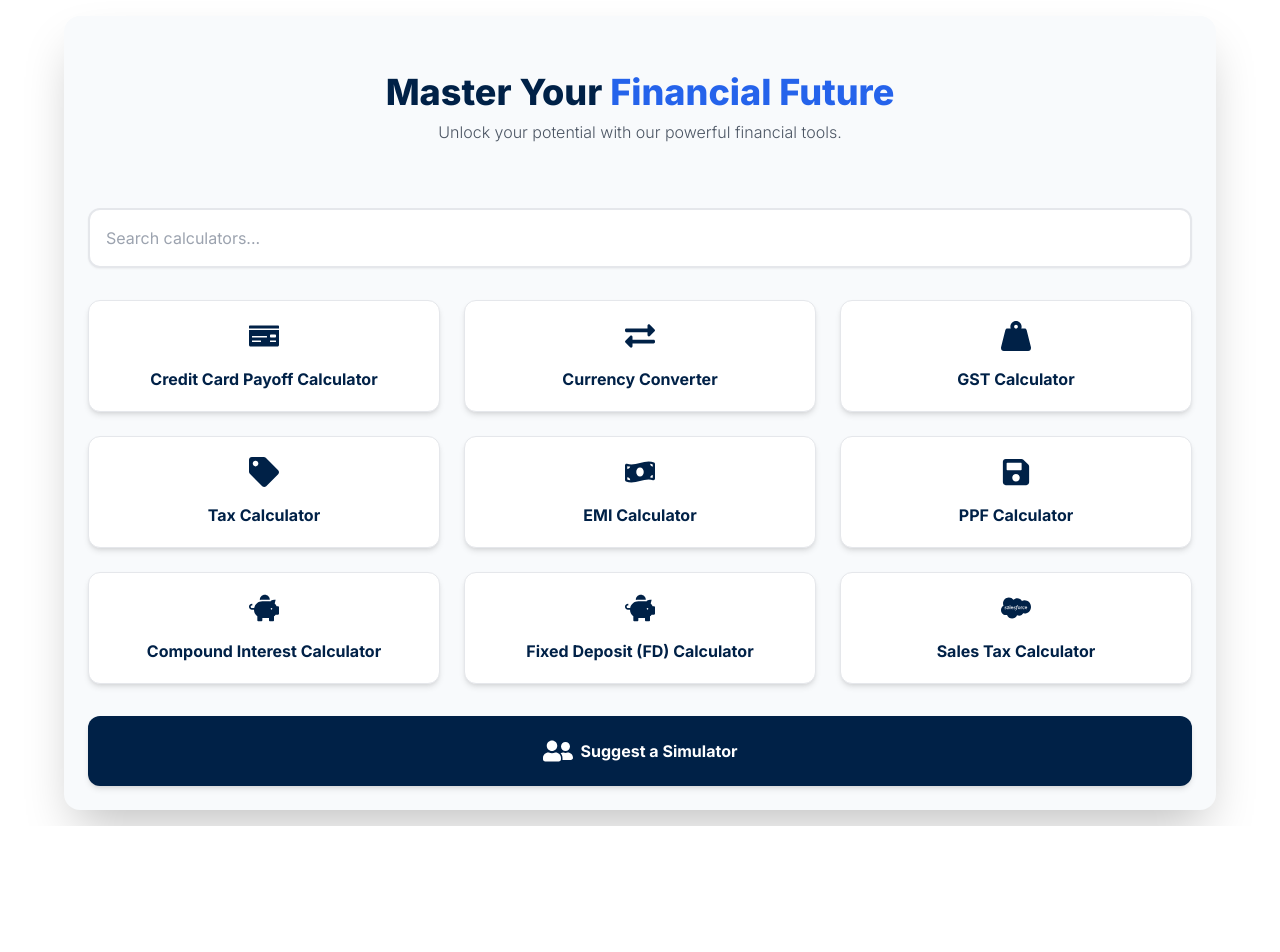
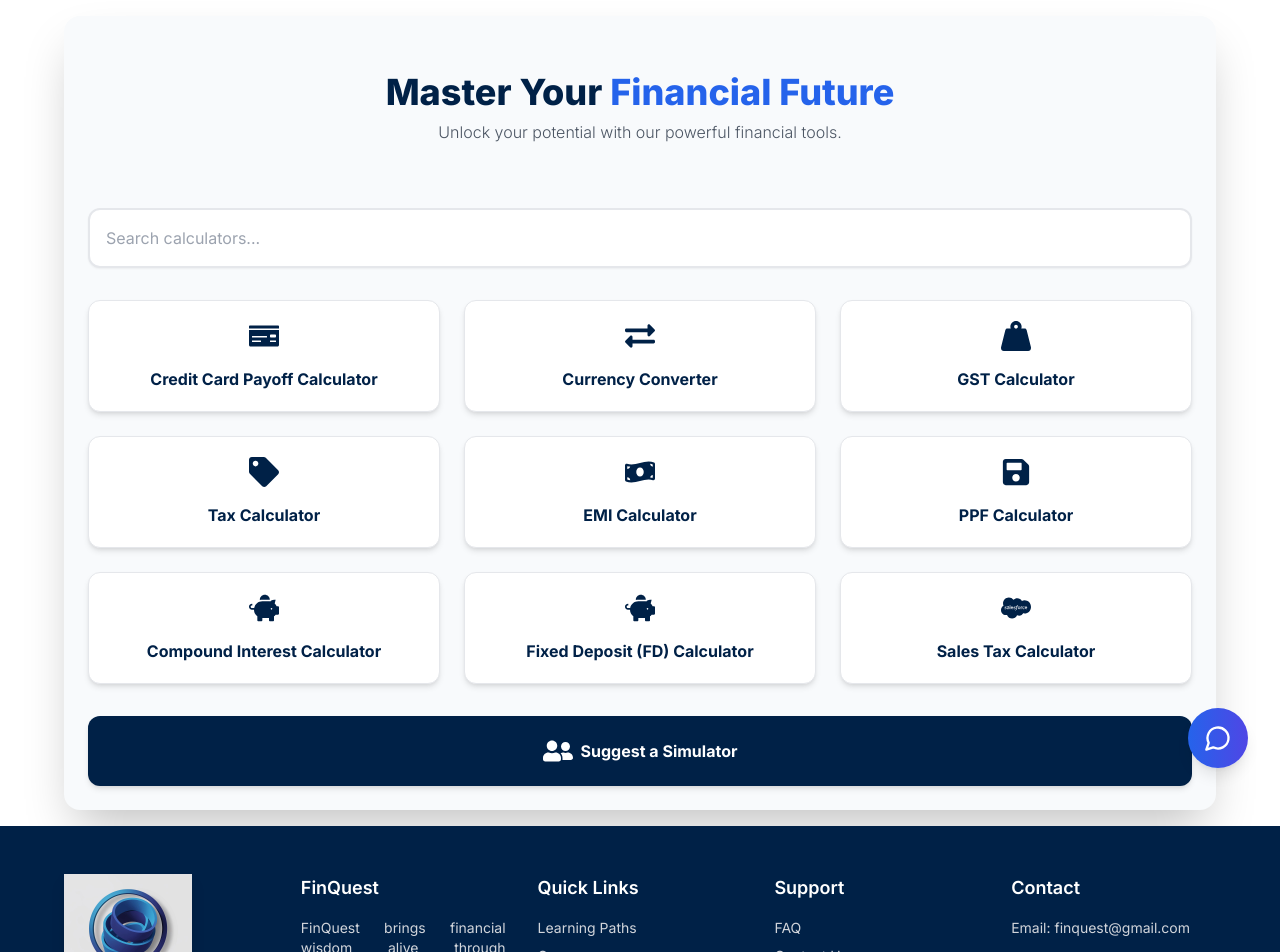
Before and after one commit to Clusters-Config/Fin-Quest, a React (Vite) app in the folder frontend/: page /simulations in a window 1280 px wide. Shown: the top 952 px of the page. Before the commit the page ends 826 px from the top, so only its background shows below. Built offline with nearby package versions, Linux system fonts and the light colour scheme.

Commit message:
feat : added footer component to the files

```diff
--- a/frontend/src/pages/FinFlux.jsx
+++ b/frontend/src/pages/FinFlux.jsx
@@ -1,5 +1,6 @@
 import React, { useState, useEffect } from "react";
 import Chat from "../Services/Chat";
+import Footer from "../Services/Footer";
 
 export default function FinFlux() {
   const API_KEY = import.meta.env.VITE_YOUTUBE_API_KEY || "NO_API_KEY";
@@ -174,7 +175,7 @@ export default function FinFlux() {
           }
         }
       `}</style>
-
+<div>
       <div
         style={{
           backgroundColor: "#0b0f19",
@@ -384,6 +385,9 @@ export default function FinFlux() {
             )}
           </div>
         </div>
+
+      </div>
+      <Footer/>
       </div>
     </>
   );
--- a/frontend/src/pages/Financial_Assistan.jsx
+++ b/frontend/src/pages/Financial_Assistan.jsx
@@ -21,6 +21,7 @@ import {
 } from 'recharts';
 import {marked} from 'marked';
 import Chat from "../Services/Chat";
+import Footer from "../Services/Footer";
 
 // New functional Rule Calculator component with AI
 const RuleCalculator = () => {
@@ -496,6 +497,7 @@ const FinancialDashboard = () => {
   };
 
   return (
+    <div className="flex flex-col gap-6">
     <div className="w-full min-h-screen bg-gray-100 font-sans flex flex-col items-center p-6">
       <Chat/>
       {/* Header */}
@@ -576,6 +578,7 @@ const FinancialDashboard = () => {
       <script src="https://unpkg.com/recharts/umd/Recharts.min.js"></script>
 
 
+    </div>  <Footer/>
     </div>
   );
 };
--- a/frontend/src/pages/SideHustleFinder.jsx
+++ b/frontend/src/pages/SideHustleFinder.jsx
@@ -1,5 +1,6 @@
 import React, { useState } from "react";
 import Chat from "../Services/Chat";
+import Footer from "../Services/Footer";
 
 const SideHustleFinder = () => {
   const financeRoles = {
@@ -272,7 +273,7 @@ const SideHustleFinder = () => {
   );
 
   return (
-
+<div>
     <div className="min-h-screen bg-gradient-to-r from-white via-purple-100 to-pink-100 px-6 py-10 text-[#2d1b69] font-sans">
       <Chat/>
 
@@ -378,9 +379,9 @@ const SideHustleFinder = () => {
 )}
 
 
-      <footer className="mt-16 text-center text-sm text-gray-500">
-        © 2025 Fin-Quest. Learn. Grow. Succeed. 💸
-      </footer>
+
+    </div>
+    <Footer/>
     </div>
   );
 };
--- a/frontend/src/pages/Simulations.jsx
+++ b/frontend/src/pages/Simulations.jsx
@@ -3,7 +3,7 @@ import { FaMoneyBillWave, FaPiggyBank, FaCoins, FaCalculator, FaExchangeAlt, FaT
 import { useSpring, animated } from "@react-spring/web";
 import { SparklesIcon, FilePieChart, Lightbulb, TrendingUp } from 'lucide-react';
 import Chat from "../Services/Chat";
-
+import Footer from "../Services/Footer";
 // Reusable Modal Component with consistent styling
 const Modal = ({ isOpen, onClose, title, children }) => {
   if (!isOpen) return null;
@@ -300,6 +300,7 @@ const Simulations = () => {
   );
 
   return (
+    <div className="flex flex-col min-h-screen">
     <div className="bg-white min-h-screen flex items-start justify-center p-4 sm:p-6 font-inter text-gray-800">
       <div className="bg-[#F8FAFC] shadow-2xl rounded-2xl w-full max-w-6xl p-6 sm:p-10">
         <header className="text-center py-8 mb-8">
@@ -899,6 +900,10 @@ const Simulations = () => {
           message={messageBoxMessage}
         />
       </div>
+
+    </div>
+    <Chat />
+<Footer/>
     </div>
   );
 };
```
